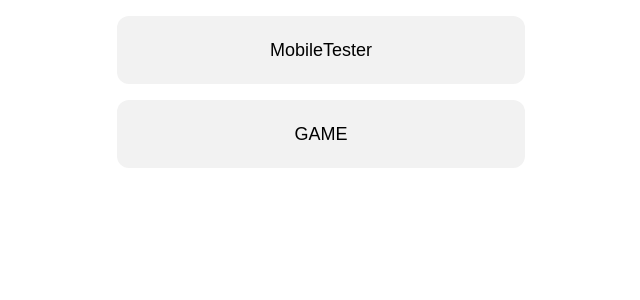
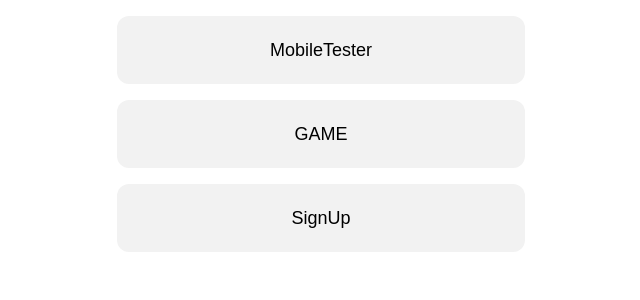
Before and after one commit to SLS480E-Team-3/ikko, a Next.js app: page / in a window 1280 px wide. Shown: the top 300 px of the page, without its empty margins (319-959 px from the left). Built offline with nearby package versions, Linux system fonts and the light colour scheme; a web font is replaced by a local one.

Commit message:
ADD DEV SignUp page

```diff
--- a/src/app/form.tsx
+++ b/src/app/form.tsx
@@ -10,6 +10,7 @@ export default function Form() {
         <div className={styles.page}>
             <div className={styles.temp} onClick={() => router.push('./MobileTester')}>MobileTester</div>
             <div className={styles.game} onClick={() => router.push('./Game')}>GAME</div>
+            <div className={styles.game} onClick={() => router.push('./SignUp')}>SignUp</div>
         </div>
     )
 }
```
